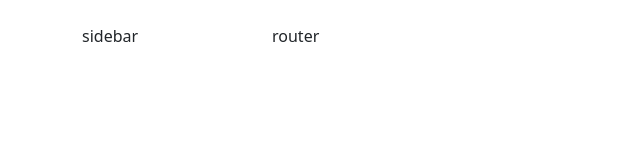
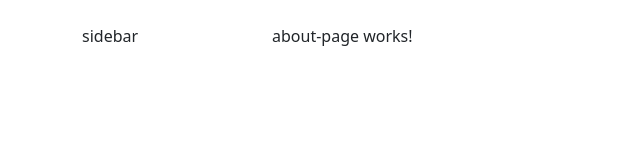
Before and after one commit to DavidS2602/Search-country-App, an Angular app: page /about in a window 1280 px wide. Before the commit this address led to /. Shown: the top 160 px of the page, without its empty margins (0-640 px from the left). Built offline with nearby package versions, Linux system fonts and the light colour scheme.

Commit message:
Add routes

```diff
--- a/src/app/app.component.html
+++ b/src/app/app.component.html
@@ -3,6 +3,6 @@
     sidebar
   </div>
   <div class="col">
-    router
+    <router-outlet></router-outlet>
   </div>
 </div>
--- a/src/app/app.component.ts
+++ b/src/app/app.component.ts
@@ -8,6 +8,6 @@ import { RouterOutlet } from '@angular/router';
   templateUrl: './app.component.html',
   styleUrl: './app.component.css'
 })
-export class AppComponent {
+export  class AppComponent {
   title = 'countryApp';
 }
--- a/src/app/app.routes.ts
+++ b/src/app/app.routes.ts
@@ -1,3 +1,17 @@
 import { Routes } from '@angular/router';
 
-export const routes: Routes = [];
+export const routes: Routes = [
+  {
+    path: '',
+    redirectTo: 'home',
+    pathMatch: 'full'
+  },
+  {
+    path: 'home',
+    loadComponent: () => import('../app/shared/pages/home-page/home-page.component')
+  },
+  {
+    path: 'about',
+    loadComponent: () => import('../app/shared/pages/about-page/about-page.component')
+  }
+];
--- /dev/null
+++ b/src/app/shared/pages/about-page/about-page.component.html
@@ -0,0 +1 @@
+<p>about-page works!</p>
--- /dev/null
+++ b/src/app/shared/pages/about-page/about-page.component.ts
@@ -0,0 +1,12 @@
+import { Component } from '@angular/core';
+
+@Component({
+  selector: 'shared-about-page',
+  standalone: true,
+  imports: [],
+  templateUrl: './about-page.component.html',
+  styles: ``
+})
+export default class AboutPageComponent {
+
+}
--- /dev/null
+++ b/src/app/shared/pages/home-page/home-page.component.html
@@ -0,0 +1 @@
+<p>home-page works!</p>
--- /dev/null
+++ b/src/app/shared/pages/home-page/home-page.component.ts
@@ -0,0 +1,12 @@
+import { Component } from '@angular/core';
+
+@Component({
+  selector: 'shared-home-page',
+  standalone: true,
+  imports: [],
+  templateUrl: './home-page.component.html',
+  styles: ``
+})
+export default class HomePageComponent {
+
+}
```
Also changed, not shown: src/app/shared/shared/shared.module.ts (deleted, +0 -12 lines).
